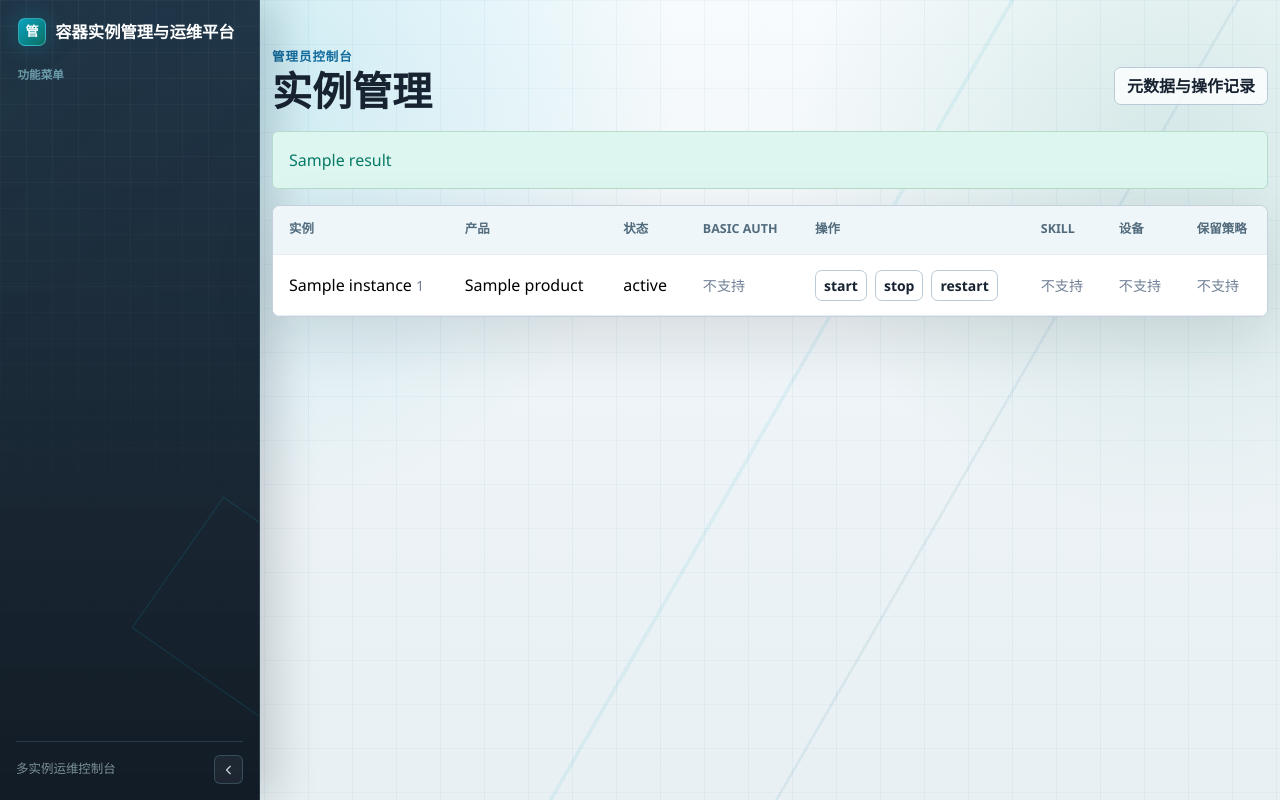
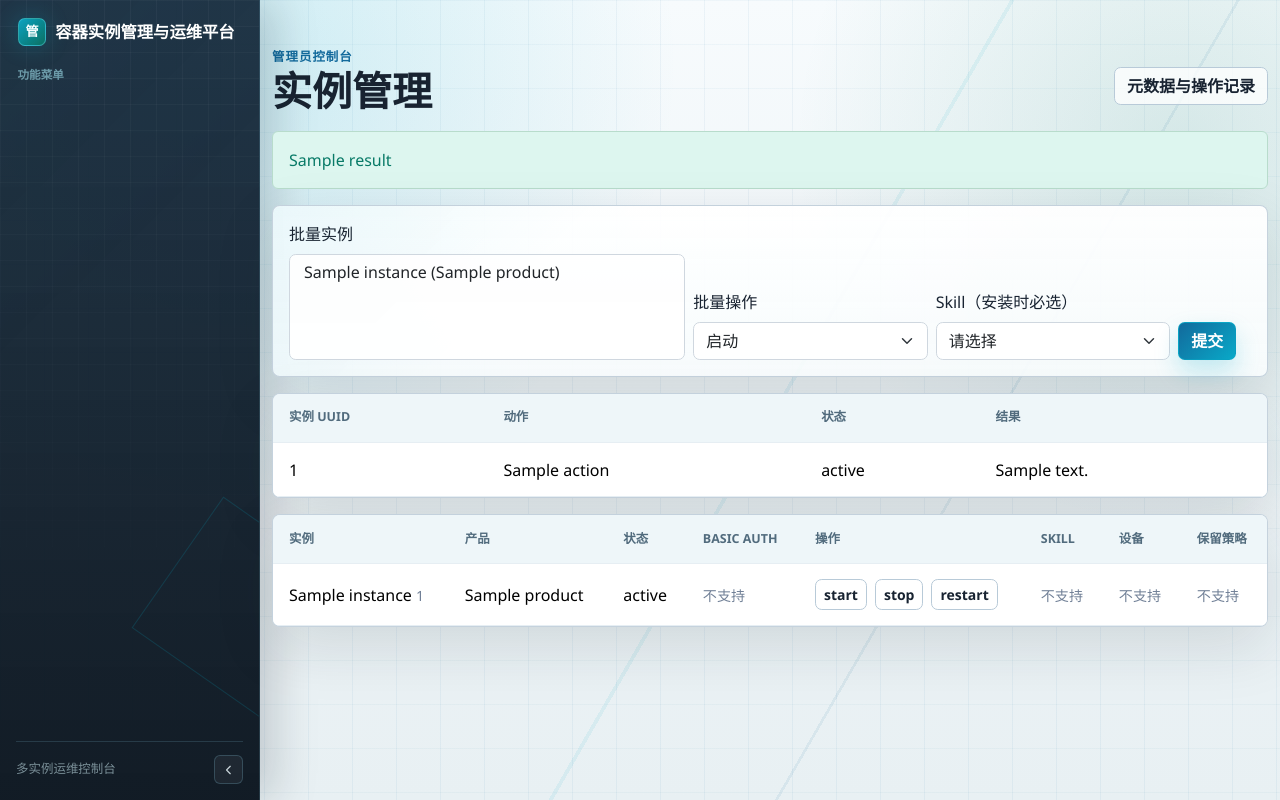
Before and after one commit to yipwingtim/openclaw-manager, a Flask app: template services/manager-web/templates/admin_instances.html in a window 1280 px wide. Run offline with Flask 3, Linux system fonts and the light colour scheme; the template is opened without the code that fills it: most values are stand-ins (such as "Sample title", 1, 10 or a date in 2020).

Commit message:
feat: add structured admin batch actions/增加结构化管理员批量操作

```diff
--- a/services/manager-control/app.py
+++ b/services/manager-control/app.py
@@ -161,6 +161,17 @@ def device_batch_child_payload(job):
     else:
         summary = "No pending request"
     value["summary"] = summary
+    value["output"] = None
+    return value
+
+
+def action_batch_child_payload(job):
+    value = execution_job_payload(job)
+    value["summary"] = (
+        job["status"]
+        if job["status"] in {"queued", "running", "succeeded"}
+        else job.get("error_summary") or job["status"]
+    )
     value["output"] = None
     return value
 
@@ -605,6 +616,152 @@ def get_device_batch(request_id):
             "children": [device_batch_child_payload(job) for job in children],
         }
     )
+
+
+@app.post("/internal/v1/admin/action-batches")
+@require_services("manager-admin-web")
+def create_action_batch():
+    payload = request.get_json(silent=True) or {}
+    allowed = {
+        "request_id", "actor_user_public_id", "action",
+        "instance_public_ids", "skill_id",
+    }
+    if set(payload) - allowed:
+        return jsonify({"error": "unsupported batch fields"}), 400
+    request_id = payload.get("request_id")
+    actor_public_id = payload.get("actor_user_public_id")
+    batch_action = payload.get("action")
+    instance_public_ids = payload.get("instance_public_ids")
+    actions = {
+        "start": ("instance.start", {}),
+        "stop": ("instance.stop", {}),
+        "restart": ("instance.restart", {}),
+        "install_skill": (
+            "instance.install_skill", {"skill_id": payload.get("skill_id")}
+        ),
+    }
+    if (
+        not isinstance(request_id, str)
+        or not REQUEST_ID_RE.fullmatch(request_id)
+        or len(request_id) > 120
+    ):
+        return jsonify({"error": "invalid request_id"}), 400
+    if batch_action not in actions:
+        return jsonify({"error": "invalid batch action"}), 400
+    if (
+        not isinstance(instance_public_ids, list)
+        or not 1 <= len(instance_public_ids) <= 100
+        or any(not isinstance(value, str) or not value for value in instance_public_ids)
+        or len(set(instance_public_ids)) != len(instance_public_ids)
+    ):
+        return jsonify({"error": "instance_public_ids must contain 1-100 unique IDs"}), 400
+    child_action, child_params = actions[batch_action]
+    if batch_action == "install_skill":
+        presets = {
+            value.strip()
+            for value in re.split(r"[,\n]", os.environ.get("MANAGER_SKILL_PRESETS", ""))
+            if value.strip() and SKILL_ID_RE.fullmatch(value.strip())
+        }
+        if child_params["skill_id"] not in presets:
+            return jsonify({"error": "invalid or unconfigured skill preset"}), 400
+    elif "skill_id" in payload:
+        return jsonify({"error": "skill_id is only valid for install_skill"}), 400
+    actor = metadata_store.get_user_by_public_id(actor_public_id, db_file=DB_FILE)
+    if actor is None or actor["status"] != "active" or actor["role"] != "admin":
+        return jsonify({"error": "active admin actor is required"}), 403
+
+    parent_action = f"batch.{batch_action}"
+    params = {"instance_public_ids": instance_public_ids, **child_params}
+    try:
+        with metadata_store.connect(DB_FILE) as conn:
+            conn.execute("BEGIN IMMEDIATE")
+            existing = metadata_store.get_execution_job(request_id, conn=conn)
+            if existing is None:
+                instances = []
+                capability = execution_action_capability(child_action)
+                for instance_public_id in instance_public_ids:
+                    instance = metadata_store.get_instance_by_public_id(
+                        instance_public_id, conn=conn
+                    )
+                    if instance is None:
+                        raise ValueError(f"instance not found: {instance_public_id}")
+                    if instance["status"] == "deleted" or not product_supports(
+                        instance["product"], capability
+                    ):
+                        raise ValueError(
+                            f"action is not available: {instance_public_id}"
+                        )
+                    active_jobs = metadata_store.list_execution_jobs(
+                        statuses=("queued", "running"), limit=1,
+                        instance_public_id=instance_public_id,
+                        action=child_action, conn=conn,
+                    )
+                    retention_jobs = any(
+                        metadata_store.list_execution_jobs(
+                            statuses=("queued", "running"), limit=1,
+                            instance_public_id=instance_public_id,
+                            action=action, conn=conn,
+                        )
+                        for action in ("instance.delete", "instance.restore")
+                    )
+                    if active_jobs or retention_jobs:
+                        raise ValueError(f"instance task is already active: {instance_public_id}")
+                    instances.append(instance)
+                metadata_store.create_execution_job(
+                    request_id=request_id, actor_user_id=actor["id"],
+                    action=parent_action, params=params, conn=conn,
+                )
+                metadata_store.update_execution_job(
+                    request_id, "running", current_step="creating child jobs", conn=conn
+                )
+                for index, instance in enumerate(instances, 1):
+                    metadata_store.create_execution_job(
+                        request_id=f"{request_id}:{index}", parent_request_id=request_id,
+                        actor_user_id=actor["id"], instance_public_id=instance["public_id"],
+                        action=child_action, params=child_params, conn=conn,
+                    )
+                metadata_store.update_execution_job(
+                    request_id, "succeeded", output=f"queued {len(instances)} child jobs",
+                    conn=conn,
+                )
+                metadata_store.record_operation(
+                    request_id=request_id, actor_user_id=actor["id"],
+                    source_service="manager-control", action=parent_action,
+                    status="success", message=f"queued {len(instances)} child jobs",
+                    conn=conn,
+                )
+            parent = metadata_store.create_execution_job(
+                request_id=request_id, actor_user_id=actor["id"],
+                action=parent_action, params=params, conn=conn,
+            )
+            children = metadata_store.list_execution_jobs(
+                parent_request_id=request_id, limit=100, conn=conn
+            )
+    except ValueError as exc:
+        return jsonify({"error": str(exc)}), 409
+    except sqlite3.IntegrityError:
+        return jsonify({"error": "could not create action batch"}), 409
+    return jsonify({
+        "parent": execution_job_payload(parent, actor_public_id),
+        "children": [action_batch_child_payload(job) for job in children],
+    })
+
+
+@app.get("/internal/v1/admin/action-batches/<request_id>")
+@require_services("manager-admin-web")
+def get_action_batch(request_id):
+    parent = metadata_store.get_execution_job(request_id, db_file=DB_FILE)
+    if parent is None or parent["action"] not in {
+        "batch.start", "batch.stop", "batch.restart", "batch.install_skill",
+    }:
+        return jsonify({"error": "action batch not found"}), 404
+    children = metadata_store.list_execution_jobs(
+        parent_request_id=request_id, limit=100, db_file=DB_FILE
+    )
+    return jsonify({
+        "parent": execution_job_payload(parent),
+        "children": [action_batch_child_payload(job) for job in children],
+    })
 
 
 @app.get("/internal/v1/instances/<instance_public_id>")
--- a/services/manager-web/templates/admin_instances.html
+++ b/services/manager-web/templates/admin_instances.html
@@ -8,6 +8,45 @@
   </div>
   {% if result %}<div class="alert soft-success">{{ result }}</div>{% endif %}
   {% if error %}<div class="alert soft-danger">{{ error }}</div>{% endif %}
+  <form method="post" action="/admin/action-batches" class="surface p-3 mb-3">
+    <input type="hidden" name="csrf_token" value="{{ csrf_token }}">
+    <div class="row g-2 align-items-end">
+      <div class="col-lg-5">
+        <label class="form-label" for="batch_instances">批量实例</label>
+        <select class="form-select" id="batch_instances" name="instance_public_ids" multiple required size="4">
+          {% for instance in instances if instance.status != "deleted" %}
+            <option value="{{ instance.public_id }}">{{ instance.instance_name }} ({{ instance.product }})</option>
+          {% endfor %}
+        </select>
+      </div>
+      <div class="col-lg-3">
+        <label class="form-label" for="batch_action">批量操作</label>
+        <select class="form-select" id="batch_action" name="action" required>
+          <option value="start">启动</option><option value="stop">停止</option>
+          <option value="restart">重启</option><option value="install_skill">安装 Skill</option>
+        </select>
+      </div>
+      <div class="col-lg-3">
+        <label class="form-label" for="batch_skill">Skill（安装时必选）</label>
+        <select class="form-select" id="batch_skill" name="skill_id">
+          <option value="">请选择</option>
+          {% for skill in skill_presets %}<option value="{{ skill }}">{{ skill }}</option>{% endfor %}
+        </select>
+      </div>
+      <div class="col-lg-1"><button class="btn btn-oc" type="submit" onclick="return confirm('确认提交批量操作？');">提交</button></div>
+    </div>
+  </form>
+  {% if batch_result %}
+    <div class="surface table-responsive mb-3">
+      <table class="table align-middle mb-0">
+        <thead><tr><th>实例 UUID</th><th>动作</th><th>状态</th><th>结果</th></tr></thead>
+        <tbody>{% for child in batch_result.children %}<tr>
+          <td>{{ child.instance_public_id }}</td><td>{{ child.action }}</td>
+          <td>{{ child.status }}</td><td>{{ child.summary }}</td>
+        </tr>{% endfor %}</tbody>
+      </table>
+    </div>
+  {% endif %}
   <div class="surface table-responsive">
     <table class="table align-middle mb-0">
       <thead><tr><th>实例</th><th>产品</th><th>状态</th><th>Basic Auth</th><th>操作</th><th>Skill</th><th>设备</th><th>保留策略</th></tr></thead>
```
Also changed, not shown: services/manager-web/admin_app.py (+46 -0 lines), services/manager-web/control_client.py (+11 -0 lines), tests/test_admin_web.py (+45 -0 lines), tests/test_manager_control_api.py (+72 -0 lines).
